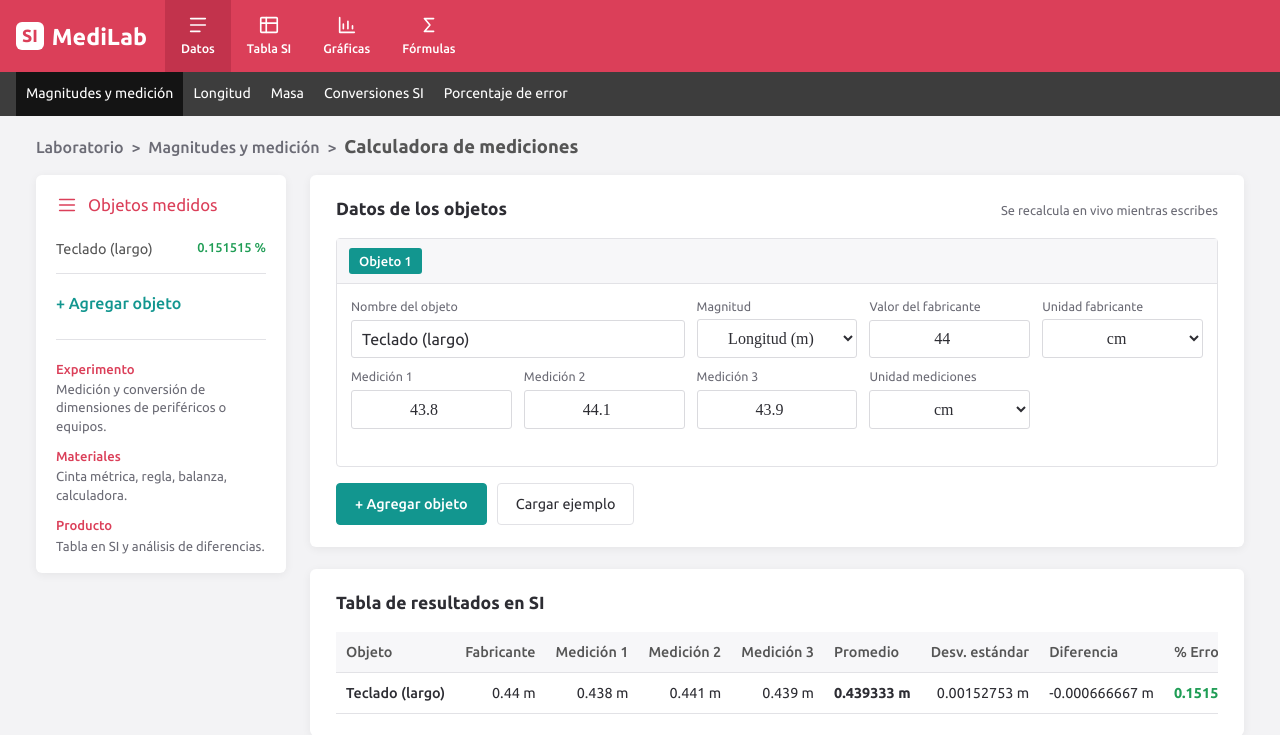
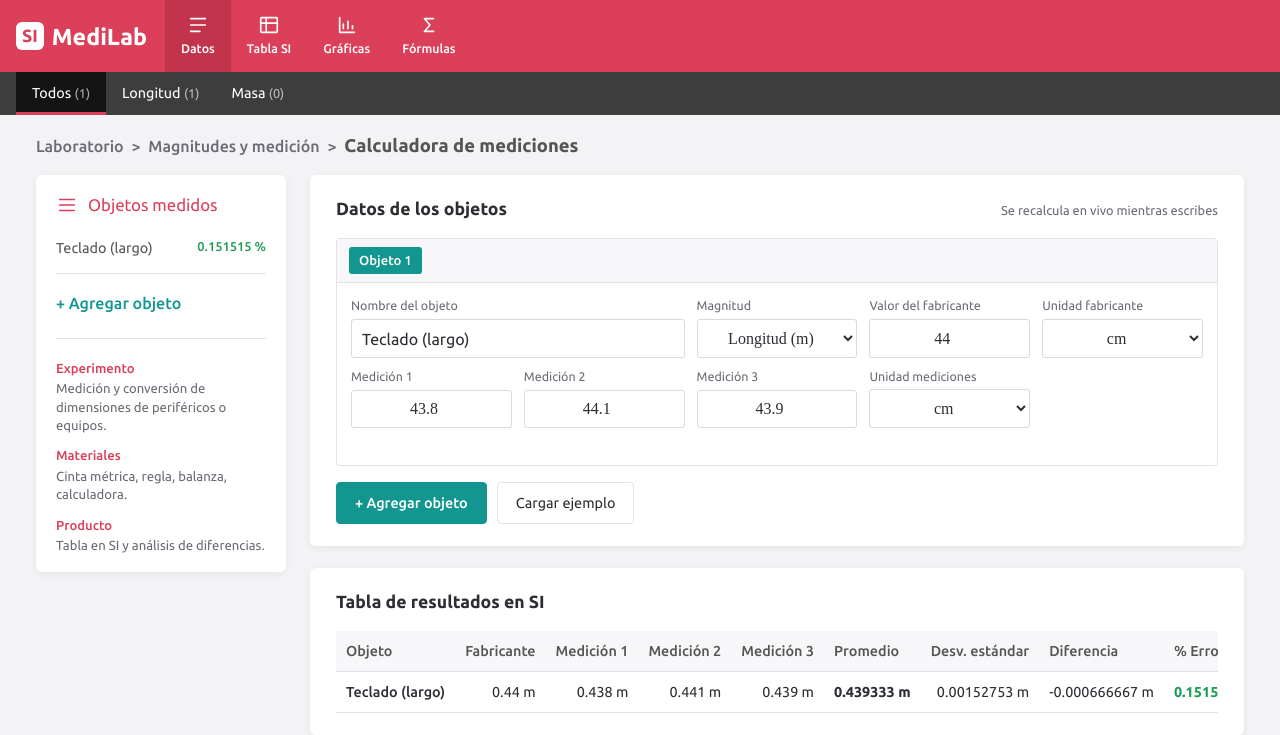
Before and after one commit to JuanSar2107/Calculadora-Cientifica, a Flask app: page / in a window 1280 px wide. Shown: the top 735 px of the page. Run offline with Flask 3, Linux system fonts and the light colour scheme.

Commit message:
cambios finales

```diff
--- a/static/app.js
+++ b/static/app.js
@@ -13,6 +13,15 @@ const VACIO = { nombre: "", magnitud: "longitud", unidad_fabricante: "cm", fabri
 const contObjetos = document.getElementById("objetos");
 const graficas = new Map(); // id de tarjeta -> { div, chart }
 let siguienteId = 1;
+let filtro = "todos"; // "todos" | "longitud" | "masa"
+const NOMBRE_FILTRO = { longitud: "longitud", masa: "masa" };
+
+// Objeto vacío según la pestaña activa (masa → g, longitud → cm)
+function plantillaFiltro() {
+  return filtro === "masa"
+    ? { ...VACIO, magnitud: "masa", unidad_fabricante: "g", unidad_medicion: "g" }
+    : { ...VACIO };
+}
 
 const css = getComputedStyle(document.documentElement);
 const COLOR_FAB = css.getPropertyValue("--fab").trim();
@@ -120,8 +129,11 @@ function claseError(e) {
 function escapar(s) {
   return String(s).replace(/[&<>"']/g, c => ({ "&": "&amp;", "<": "&lt;", ">": "&gt;", '"': "&quot;", "'": "&#39;" }[c]));
 }
-function nombreDe(card, i) {
-  return card.querySelector('[data-k="nombre"]').value || `Objeto ${i + 1}`;
+function nombreDe(card) {
+  return card.querySelector('[data-k="nombre"]').value || card.querySelector(".chip").textContent;
+}
+function magnitudDe(card) {
+  return card.querySelector('[data-k="magnitud"]').value;
 }
 
 // ---------- Cálculo ----------
@@ -161,10 +173,45 @@ async function calcular() {
     else if (r) tarjetas[x.i].querySelector(".estado").textContent = r.error;
   });
 
-  pintarLista(tarjetas, porPos);
-  pintarTabla(tarjetas, porPos);
-  pintarGraficas(tarjetas, porPos);
-  pintarFormulas(tarjetas, porPos);
+  aplicarFiltro(tarjetas, porPos);
+}
+
+// ---------- Filtro por magnitud ----------
+function aplicarFiltro(tarjetas, porPos) {
+  const visible = tarjetas.map(c => filtro === "todos" || magnitudDe(c) === filtro);
+  tarjetas.forEach((c, i) => { c.hidden = !visible[i]; });
+
+  // Contadores en las pestañas
+  const cuenta = { todos: tarjetas.length, longitud: 0, masa: 0 };
+  tarjetas.forEach(c => cuenta[magnitudDe(c)]++);
+  document.querySelectorAll(".subnav [data-filtro]").forEach(b => {
+    b.querySelector(".cuenta").textContent = `(${cuenta[b.dataset.filtro]})`;
+  });
+
+  const vacio = document.getElementById("vacio-filtro");
+  const hayVisibles = visible.some(Boolean);
+  vacio.hidden = hayVisibles;
+  vacio.textContent = hayVisibles ? "" :
+    `No hay objetos de ${NOMBRE_FILTRO[filtro]}. Pulsa "Agregar objeto" para añadir uno.`;
+  document.getElementById("titulo-filtro").textContent =
+    filtro === "todos" ? "" : `· ${filtro === "masa" ? "Masa" : "Longitud"}`;
+
+  const t = tarjetas.filter((_, i) => visible[i]);
+  const r = porPos.filter((_, i) => visible[i]);
+  pintarLista(t, r);
+  pintarTabla(t, r);
+  pintarGraficas(t, r);
+  pintarFormulas(t, r);
+}
+
+function cambiarFiltro(nuevo) {
+  filtro = nuevo;
+  document.querySelectorAll(".subnav [data-filtro]").forEach(b => {
+    const activo = b.dataset.filtro === nuevo;
+    b.classList.toggle("activo", activo);
+    b.setAttribute("aria-selected", activo);
+  });
+  calcular();
 }
 
 // ---------- Salidas ----------
@@ -172,13 +219,13 @@ function pintarLista(tarjetas, res) {
   document.getElementById("lista-objetos").innerHTML = tarjetas.map((c, i) => {
     const r = res[i];
     const pct = r && r.error_pct !== null ? `<span class="pct ${claseError(r.error_pct)}">${fmt(r.error_pct)} %</span>` : "";
-    return `<li><a href="#${c.id}"><span>${escapar(nombreDe(c, i))}</span>${pct}</a></li>`;
+    return `<li><a href="#${c.id}"><span>${escapar(nombreDe(c))}</span>${pct}</a></li>`;
   }).join("");
 }
 
 function pintarTabla(tarjetas, res) {
   document.getElementById("tabla-si").innerHTML = res.map((r, i) => {
-    const nombre = escapar(nombreDe(tarjetas[i], i));
+    const nombre = escapar(nombreDe(tarjetas[i]));
     if (!r) return `<tr><td>${nombre}</td><td colspan="8" style="text-align:left;color:var(--suave)">Sin datos completos</td></tr>`;
     const u = r.unidad_si;
     const err = r.error_pct === null ? "—" : fmt(r.error_pct) + " %";
@@ -236,13 +283,13 @@ function pintarGraficas(tarjetas, res) {
     const r = res[i];
     const titulo = div.querySelector("h4");
     if (!r) {
-      titulo.textContent = `${nombreDe(card, i)}: sin datos`;
+      titulo.textContent = `${nombreDe(card)}: sin datos`;
       chart.data.datasets[0].data = [0, 0];
       chart.update();
       return;
     }
     const err = r.error_pct === null ? "—" : fmt(r.error_pct) + " %";
-    titulo.innerHTML = `${escapar(nombreDe(card, i))} · error <span class="${claseError(r.error_pct)}">${err}</span>`;
+    titulo.innerHTML = `${escapar(nombreDe(card))} · error <span class="${claseError(r.error_pct)}">${err}</span>`;
     const a = r.fabricante_si, b = r.promedio_si;
     const lo = Math.min(a, b), hi = Math.max(a, b);
     const margen = Math.max((hi - lo) * 1.5, Math.abs(hi) * 0.02);
@@ -261,7 +308,7 @@ function pintarFormulas(tarjetas, res) {
   res.forEach((r, i) => {
     const box = document.createElement("div");
     box.className = "sustitucion";
-    const nombre = escapar(nombreDe(tarjetas[i], i));
+    const nombre = escapar(nombreDe(tarjetas[i]));
     if (!r) {
       box.innerHTML = `<h4>${nombre}</h4><p class="nota">Sin datos completos.</p>`;
       cont.appendChild(box);
@@ -291,7 +338,7 @@ document.querySelectorAll("[data-tex]").forEach(el =>
 
 document.querySelectorAll("[data-agregar]").forEach(btn =>
   btn.addEventListener("click", () => {
-    const card = agregarObjeto();
+    const card = agregarObjeto(plantillaFiltro());
     card.scrollIntoView({ behavior: "smooth", block: "center" });
     card.querySelector('[data-k="nombre"]').focus({ preventScroll: true });
   }));
@@ -305,3 +352,6 @@ document.getElementById("btn-ejemplo").addEventListener("click", () => {
 
 // Arranca con un solo objeto
 agregarObjeto(EJEMPLOS[0]);
+
+document.querySelectorAll(".subnav [data-filtro]").forEach(b =>
+  b.addEventListener("click", () => cambiarFiltro(b.dataset.filtro)));
--- a/static/style.css
+++ b/static/style.css
@@ -54,9 +54,15 @@ svg { width: 22px; height: 22px; fill: none; stroke: currentColor; stroke-width:
 
 /* ---------- Barra secundaria ---------- */
 .subnav { background: var(--gris-nav); display: flex; overflow-x: auto; padding: 0 16px; }
-.subnav a { color: #fff; text-decoration: none; font-size: .88rem; padding: 12px 10px; white-space: nowrap; }
-.subnav a:hover { text-decoration: underline; }
-.subnav a.activo { background: var(--negro); }
+.subnav button {
+  background: none; border: 0; border-bottom: 3px solid transparent; color: #fff; cursor: pointer;
+  font: inherit; font-size: .9rem; padding: 11px 16px 9px; white-space: nowrap;
+}
+.subnav button:hover { background: #4a4a4a; }
+.subnav button.activo { background: var(--negro); border-bottom-color: var(--rojo); }
+.subnav .cuenta { opacity: .65; font-size: .8rem; }
+.titulo-filtro { color: var(--rojo); font-weight: 500; }
+.vacio { margin: 0; padding: 22px; text-align: center; color: var(--suave); border: 1px dashed var(--borde); border-radius: 4px; }
 
 /* ---------- Página ---------- */
 .pagina { max-width: 1240px; margin: 0 auto; padding: 18px 16px 60px; }
--- a/templates/index.html
+++ b/templates/index.html
@@ -29,12 +29,10 @@
 </header>
 
 <!-- Barra secundaria -->
-<nav class="subnav">
-  <a class="activo" href="#">Magnitudes y medición</a>
-  <a href="#datos">Longitud</a>
-  <a href="#datos">Masa</a>
-  <a href="#tabla">Conversiones SI</a>
-  <a href="#formulas">Porcentaje de error</a>
+<nav class="subnav" role="tablist" aria-label="Filtrar por magnitud">
+  <button type="button" role="tab" class="activo" data-filtro="todos" aria-selected="true">Todos <span class="cuenta"></span></button>
+  <button type="button" role="tab" data-filtro="longitud" aria-selected="false">Longitud <span class="cuenta"></span></button>
+  <button type="button" role="tab" data-filtro="masa" aria-selected="false">Masa <span class="cuenta"></span></button>
 </nav>
 
 <div class="pagina">
@@ -62,10 +60,11 @@
       <!-- Datos -->
       <section class="panel" id="datos">
         <div class="panel-cab">
-          <h2>Datos de los objetos</h2>
+          <h2>Datos de los objetos <span id="titulo-filtro" class="titulo-filtro"></span></h2>
           <span class="nota">Se recalcula en vivo mientras escribes</span>
         </div>
         <div id="objetos" class="objetos"></div>
+        <p id="vacio-filtro" class="vacio" hidden></p>
         <div class="acciones">
           <button class="btn btn-primario" type="button" data-agregar>+ Agregar objeto</button>
           <button class="btn" type="button" id="btn-ejemplo">Cargar ejemplo</button>
```
